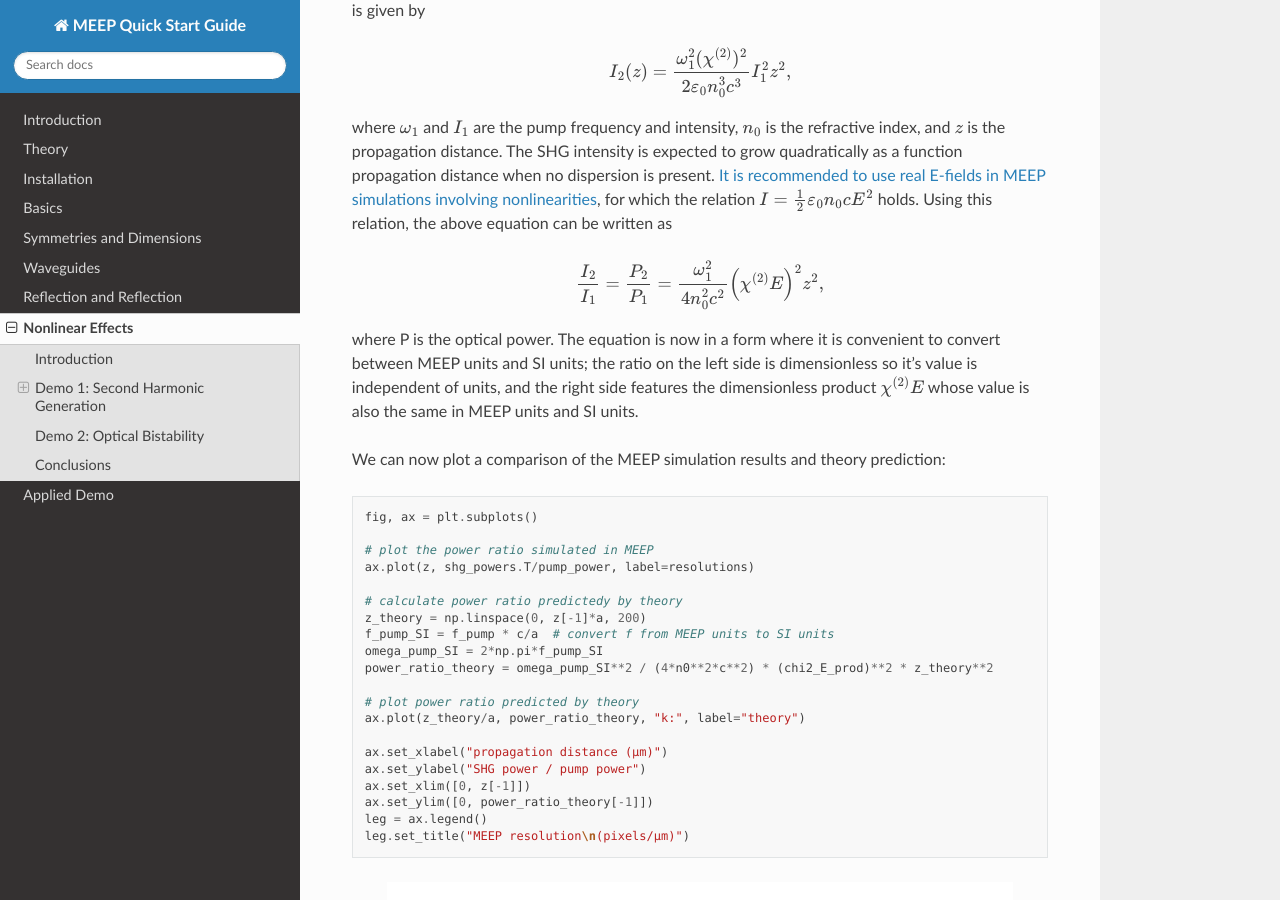
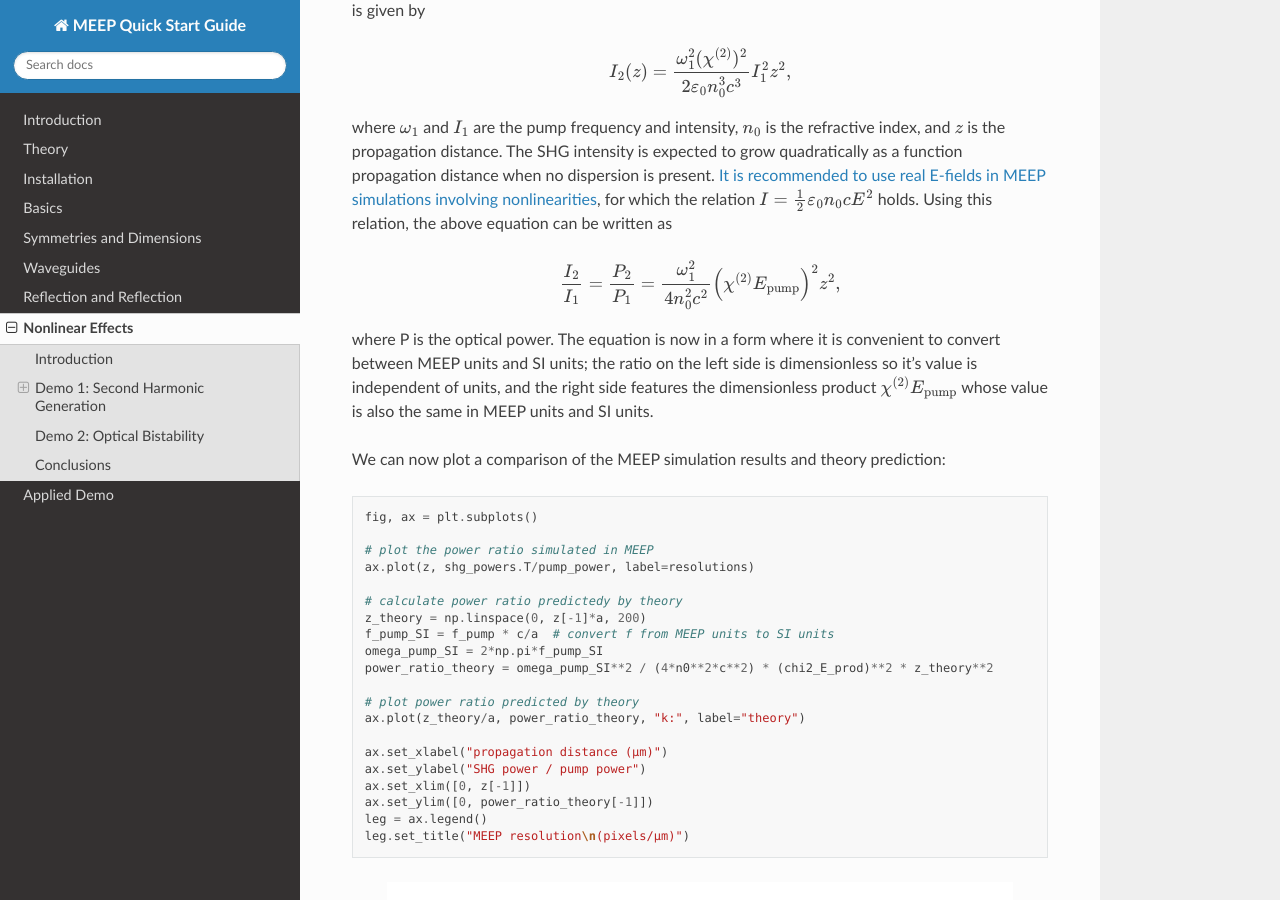
Before and after one commit to lehtisa/tuni_meep_doc, a Sphinx documentation site: the page built from docs/source/nonlinear_phenomena.rst, in a window 1280 px wide and 900 px high, scrolled down 7727 px. Built offline with Sphinx 7.4.7 and the Read the Docs theme 3.1.0, drawn with Linux system fonts in a browser that asks for light colours.

Commit message:
Fix typos

```diff
--- a/docs/source/nonlinear_phenomena.rst
+++ b/docs/source/nonlinear_phenomena.rst
@@ -305,9 +305,9 @@ where :math:`\omega_1` and :math:`I_1` are the pump frequency and intensity, :ma
 
 .. math::
 
-   \frac{I_2}{I_1} = \frac{P_2}{P_1} = \frac{\omega_1^2}{4 n_0^2 c^2} \left(\chi^{(2)}E\right)^2 z^2,
+   \frac{I_2}{I_1} = \frac{P_2}{P_1} = \frac{\omega_1^2}{4 n_0^2 c^2} \left(\chi^{(2)}E_\text{pump}\right)^2 z^2,
 
-where P is the optical power. The equation is now in a form where it is convenient to convert between MEEP units and SI units; the ratio on the left side is dimensionless so it's value is independent of units, and the right side features the dimensionless product :math:`\chi^{(2)}E` whose value is also the same in MEEP units and SI units.
+where P is the optical power. The equation is now in a form where it is convenient to convert between MEEP units and SI units; the ratio on the left side is dimensionless so it's value is independent of units, and the right side features the dimensionless product :math:`\chi^{(2)}E_\text{pump}` whose value is also the same in MEEP units and SI units.
 
 We can now plot a comparison of the MEEP simulation results and theory prediction:
 
```
